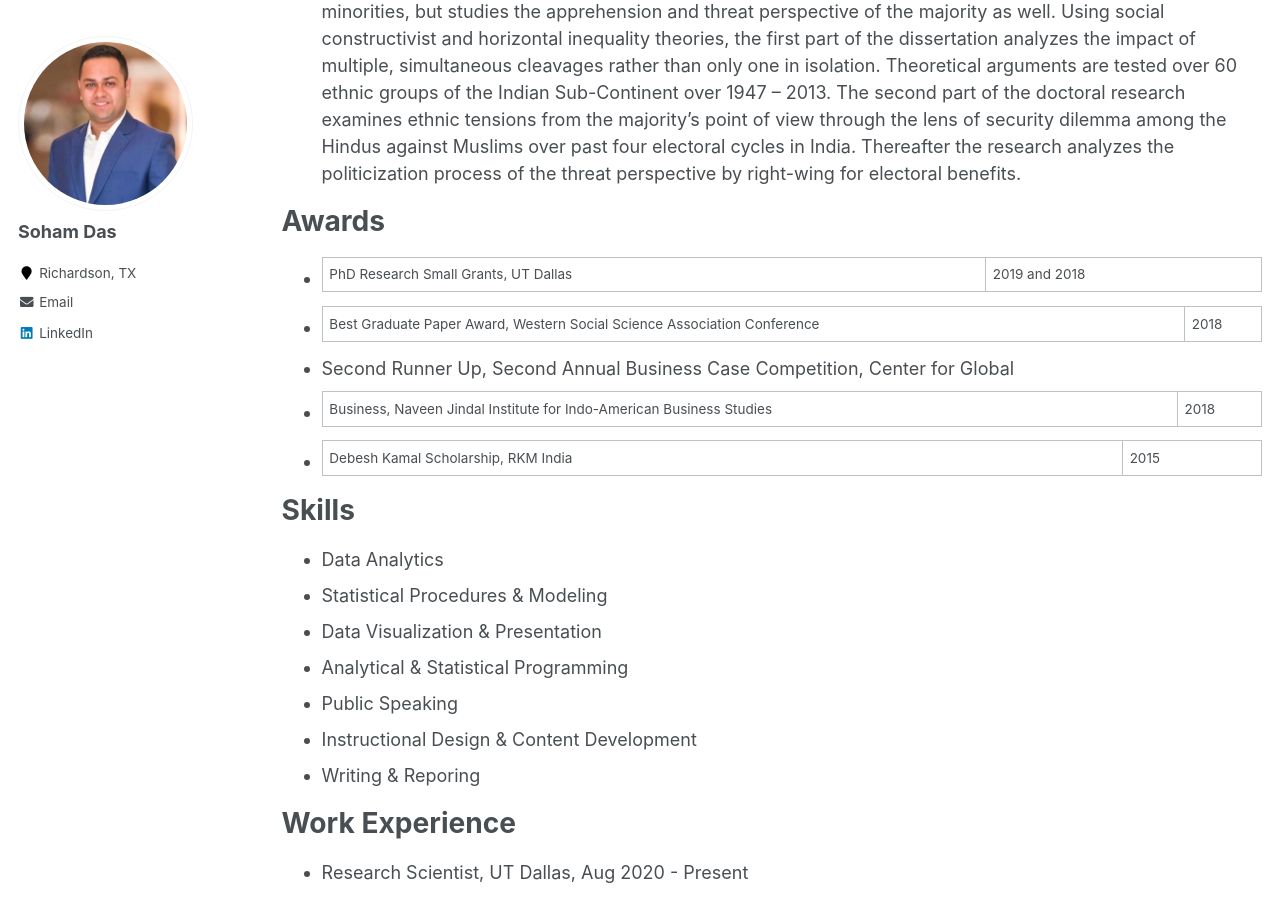
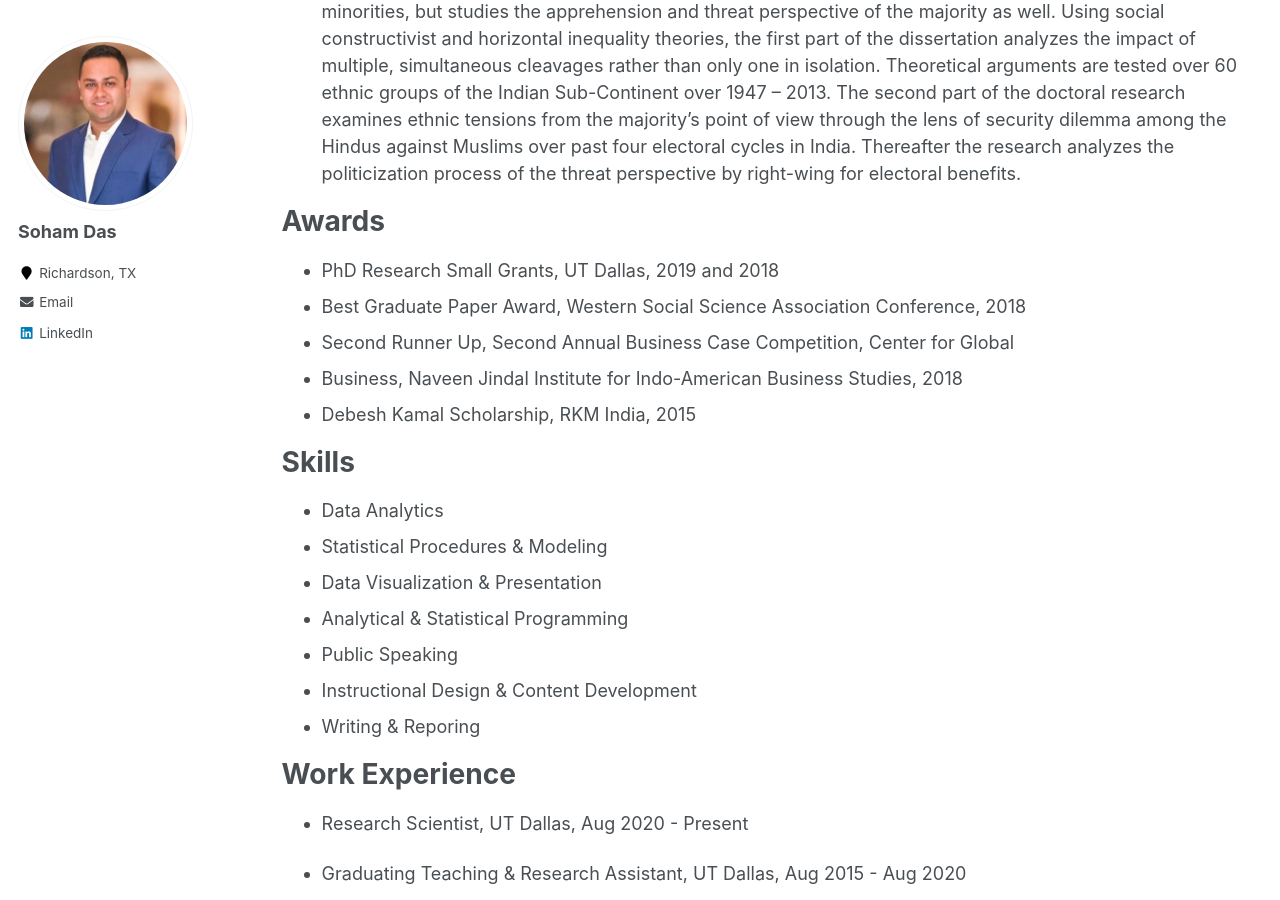
Before and after one commit to dassoham/dassoham.github.io, a Jekyll site: the page built from _pages/cv.md, in a window 1280 px wide and 900 px high, scrolled down 581 px. Built offline with Jekyll 4.4.1, drawn with Linux system fonts in a browser that asks for light colours.

Commit message:
Update cv.md

```diff
--- a/_pages/cv.md
+++ b/_pages/cv.md
@@ -35,11 +35,11 @@ electoral benefits.
 
 Awards
 ======
-* PhD Research Small Grants, UT Dallas | 2019 and 2018
-* Best Graduate Paper Award, Western Social Science Association Conference | 2018
+* PhD Research Small Grants, UT Dallas, 2019 and 2018
+* Best Graduate Paper Award, Western Social Science Association Conference, 2018
 * Second Runner Up, Second Annual Business Case Competition, Center for Global
-* Business, Naveen Jindal Institute for Indo-American Business Studies | 2018
-* Debesh Kamal Scholarship, RKM India | 2015
+* Business, Naveen Jindal Institute for Indo-American Business Studies, 2018
+* Debesh Kamal Scholarship, RKM India, 2015
 
 Skills
 ======
```
